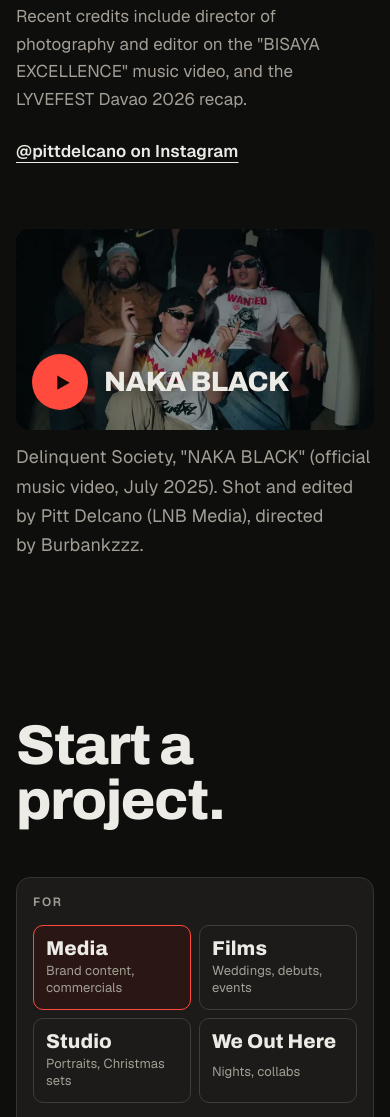
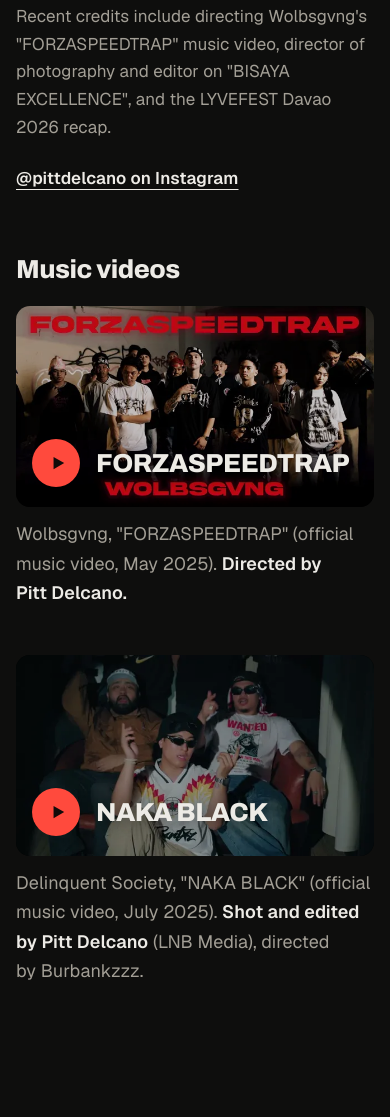
Before and after one commit to kendamin/lnb-studios-website, a plain HTML site: page index.html in a window 390 px wide. Shown: the part 10731-11848 px from the top of the page. Drawn offline with nearby package versions, Linux system fonts and the light colour scheme.

Commit message:
Add FORZASPEEDTRAP music video directed by Pitt
Co-Authored-By: Claude Opus 5.5 <noreply@anthropic.com>

```diff
--- a/index.html
+++ b/index.html
@@ -226,7 +226,13 @@ p{margin:0;text-wrap:pretty}
 .pitt .tag{display:inline-block;margin-top:var(--s5);font-weight:600;text-underline-offset:5px}
 .mv{margin-top:var(--s8)}
 .mv .reel-feature{margin-bottom:var(--s3)}
-.mv-credit{font-size:14px;color:var(--ink-soft)}
+.mv h3{font-size:clamp(26px,3vw,40px);font-stretch:80%;margin-bottom:var(--s5)}
+.mv-grid{display:grid;gap:var(--s7)}
+@media (min-width:900px){.mv-grid{grid-template-columns:1fr 1fr;gap:var(--s5)}}
+.mv-grid .reel-feature strong{font-size:clamp(26px,2.8vw,44px)}
+.mv-grid .play-dot{width:clamp(48px,4.6vw,64px)}
+.mv-credit{font-size:14px;color:var(--ink-soft);max-width:56ch}
+.mv-credit b{color:var(--ink);font-weight:600}
 @media (max-width:640px){.reel-feature small{display:none}}
 
 /* ---------- contact ---------- */
@@ -529,16 +535,28 @@ dialog::backdrop{background:rgba(8,8,7,.82)}
     <h2 id="pitt-title">Filmed by Pitt.</h2>
     <div>
       <p>Pitt Delcano is the filmmaker behind LNB. He shoots and edits much of what you see here himself, from same-day wedding edits to brand commercials.</p>
-      <p>Recent credits include director of photography and editor on the "BISAYA EXCELLENCE" music video, and the LYVEFEST Davao 2026 recap.</p>
+      <p>Recent credits include directing Wolbsgvng's "FORZASPEEDTRAP" music video, director of photography and editor on "BISAYA EXCELLENCE", and the LYVEFEST Davao 2026 recap.</p>
       <a class="tag" href="https://www.instagram.com/pittdelcano/" target="_blank" rel="noopener">@pittdelcano on Instagram</a>
     </div>
   </div>
   <div class="wrap mv">
-    <button class="reel-feature" type="button" data-play="8rOMhdpUw40" data-title="Delinquent Society · NAKA BLACK (Official Music Video)">
-      <img src="assets/img/mv-naka-black.webp" srcset="assets/img/mv-naka-black-s.webp 640w, assets/img/mv-naka-black.webp 1280w" sizes="(min-width:1440px) 1330px, 94vw" width="1280" height="720" alt="" loading="lazy">
-      <span class="play"><span class="play-dot"><svg viewBox="0 0 24 24" aria-hidden="true"><path d="M6 4v16l14-8z" fill="currentColor"/></svg></span><span><strong>NAKA BLACK</strong><small>Delinquent Society · Official music video · plays on YouTube</small></span></span>
-    </button>
-    <p class="mv-credit">Delinquent Society, "NAKA BLACK" (official music video, July 2025). Shot and edited by Pitt Delcano (LNB Media), directed by Burbankzzz.</p>
+    <h3>Music videos</h3>
+    <div class="mv-grid">
+      <div>
+        <button class="reel-feature" type="button" data-play="mwhrkshJxe4" data-title="Wolbsgvng · FORZASPEEDTRAP (Official Music Video)">
+          <img src="assets/img/mv-forzaspeedtrap.webp" srcset="assets/img/mv-forzaspeedtrap-s.webp 640w, assets/img/mv-forzaspeedtrap.webp 1280w" sizes="(min-width:900px) 46vw, 94vw" width="1280" height="720" alt="" loading="lazy">
+          <span class="play"><span class="play-dot"><svg viewBox="0 0 24 24" aria-hidden="true"><path d="M6 4v16l14-8z" fill="currentColor"/></svg></span><span><strong>FORZASPEEDTRAP</strong><small>Wolbsgvng · plays on YouTube</small></span></span>
+        </button>
+        <p class="mv-credit">Wolbsgvng, "FORZASPEEDTRAP" (official music video, May 2025). <b>Directed by Pitt Delcano.</b></p>
+      </div>
+      <div>
+        <button class="reel-feature" type="button" data-play="8rOMhdpUw40" data-title="Delinquent Society · NAKA BLACK (Official Music Video)">
+          <img src="assets/img/mv-naka-black.webp" srcset="assets/img/mv-naka-black-s.webp 640w, assets/img/mv-naka-black.webp 1280w" sizes="(min-width:900px) 46vw, 94vw" width="1280" height="720" alt="" loading="lazy">
+          <span class="play"><span class="play-dot"><svg viewBox="0 0 24 24" aria-hidden="true"><path d="M6 4v16l14-8z" fill="currentColor"/></svg></span><span><strong>NAKA BLACK</strong><small>Delinquent Society · plays on YouTube</small></span></span>
+        </button>
+        <p class="mv-credit">Delinquent Society, "NAKA BLACK" (official music video, July 2025). <b>Shot and edited by Pitt Delcano</b> (LNB Media), directed by Burbankzzz.</p>
+      </div>
+    </div>
   </div>
 </section>
 
```
Also changed, not shown: assets/img/mv-forzaspeedtrap-s.webp (added), assets/img/mv-forzaspeedtrap.webp (added).
